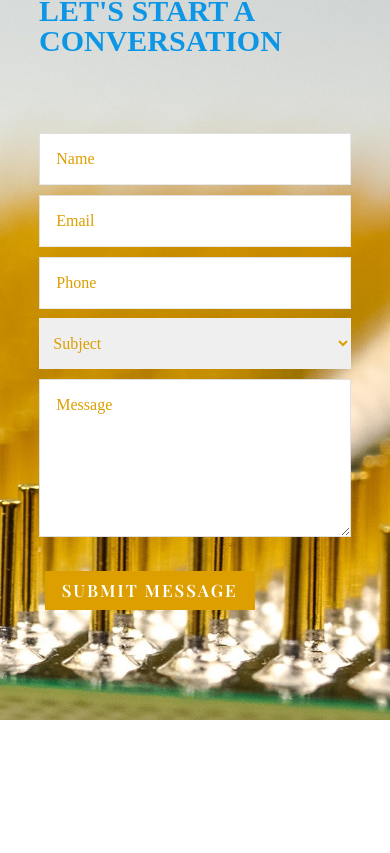
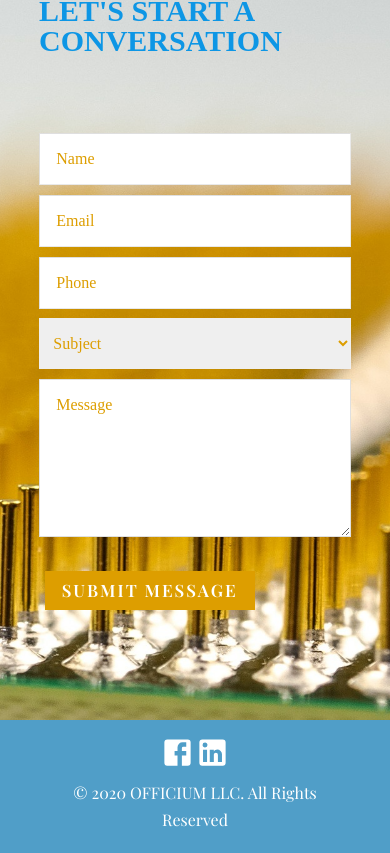
Before and after one commit to anwachuku15/officium, a React (Create React App) app: page / in a window 390 px wide. Shown: the part 7117-7970 px from the top of the page. Before the commit the page ends 7837 px from the top, so only its background shows below. Built offline with nearby package versions, Linux system fonts and the light colour scheme; a web font is replaced by a local one.

Commit message:
added Footer component and styling

```diff
--- a/src/App.js
+++ b/src/App.js
@@ -2,9 +2,11 @@ import React from "react";
 import "./App.css";
 
 import { BrowserRouter as Router, Switch, Route } from "react-router-dom";
+import Navbar from "./components/Navbar";
+import Footer from "./components/Footer";
 
-import Navbar from "./components/Navbar";
 import Home from "./pages/Home";
+
 function App() {
   return (
     <Router>
@@ -13,9 +15,7 @@ function App() {
         <Switch>
           <Route exact path="/" component={Home} />
         </Switch>
-        {/* <a href="https://www.freepik.com/vectors/logo">
-          Logo vector created by freepik - www.freepik.com
-        </a> */}
+        <Footer />
       </div>
     </Router>
   );
--- /dev/null
+++ b/src/components/Footer.css
@@ -0,0 +1,48 @@
+.footer__container {
+  background-color: #222;
+  display: flex;
+}
+
+.footer__div {
+  width: 100%;
+  background-color: rgba(89, 180, 229, 0.85);
+  padding: 15px 0 5px 0;
+}
+
+.footer {
+  position: relative;
+  text-align: left;
+  width: 80%;
+  max-width: 1080px;
+  margin: auto;
+}
+
+.footer__info {
+  color: white;
+  text-align: center;
+  padding-bottom: 10px;
+  float: left;
+  font-size: 100%;
+  line-height: 1.7em;
+  font-family: playfair;
+}
+
+.footer__social {
+  list-style: none;
+  float: right;
+  display: flex;
+  color: white;
+  /* margin-bottom: 10px; */
+}
+
+@media (max-width: 980px) {
+  .footer__social,
+  .footer__info {
+    margin: 0 0 5px 0;
+    float: none;
+    text-align: center;
+  }
+  .footer__social {
+    justify-content: center;
+  }
+}
--- /dev/null
+++ b/src/components/Footer.js
@@ -0,0 +1,29 @@
+import React from "react";
+import "./Footer.css";
+
+import Facebook from "@material-ui/icons/Facebook";
+import LinkedIn from "@material-ui/icons/LinkedIn";
+
+const Footer = () => {
+  return (
+    <div className="footer__container">
+      <div className="footer__div">
+        <div className="footer">
+          <div className="footer__social">
+            <div className="socialIcon">
+              <Facebook fontSize="large" />
+            </div>
+            <div className="socialIcon">
+              <LinkedIn fontSize="large" />
+            </div>
+          </div>
+          <div className="footer__info">
+            © 2020 OFFICIUM LLC. All Rights Reserved
+          </div>
+        </div>
+      </div>
+    </div>
+  );
+};
+
+export default Footer;
```
